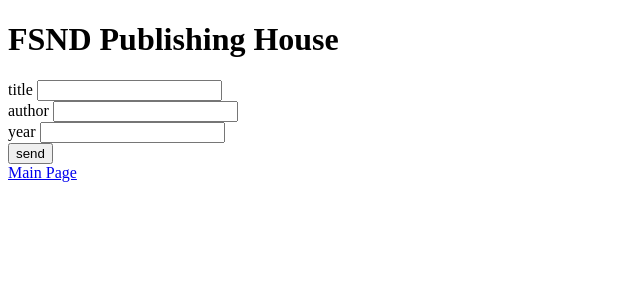
After one commit to cavilosa/Publishing-House, a Flask app: template templates/forms/edit_book.html in a window 1280 px wide. The commit adds this page. Shown: the top 300 px of the page, without its empty margins (0-640 px from the left). Run offline with Flask 2, Linux system fonts and the light colour scheme; the template is opened without the code that fills it: values that come from a table or form of the project are taken from there, others are empty; parts of the project's set-up code (start-up, migrations or seed data) failed here and were passed over.

Commit message:
updates/edits a book by id

```diff
--- a/app.py
+++ b/app.py
@@ -1,11 +1,13 @@
 import os
 from flask import Flask, request, abort, jsonify, redirect, render_template, request, url_for, flash
+from flask.templating import render_template_string
 from flask_sqlalchemy import SQLAlchemy
 from urllib.parse import urlencode
 from flask_cors import CORS, cross_origin
 import json
 from dotenv import load_dotenv
-from models import db, setup_db,  Book, Author, authors_books, BookForm
+from models import db, setup_db,  Book, Author, authors_books
+from forms import BookForm, AuthorForm
 from auth.auth import AuthError, verify_decode_jwt, requires_auth
 from flask_migrate import Migrate
 # from .auth.auth import AuthError, requires_auth
@@ -134,6 +136,26 @@ def create_app(test_config=None):
         return render_template("pages/book.html", book=book, permissions=permissions)
 
 
+    @app.route("/books/<id>/edit", methods=["POST", "GET"])
+    @cross_origin()
+    @requires_auth("post:book")
+    def edit_book(payload, id):
+        book = Book.query.get(id)
+        permissions = payload["permissions"]
+        form = BookForm(obj=book)
+
+        if request.method == "POST":
+            form = BookForm(request.form, meta={'csrf': False})
+            book = Book.query.get(id)
+            form.populate_obj(book)
+
+            book.update()
+
+            return render_template("pages/book.html", book=book, permissions=permissions)
+
+        return render_template("forms/edit_book.html", form=form)
+
+
     @app.route("/authors", methods=["GET"])
     @cross_origin()
     @requires_auth("get:authors")
--- /dev/null
+++ b/forms.py
@@ -0,0 +1,14 @@
+from flask_wtf import FlaskForm
+from wtforms import StringField, TextAreaField, SubmitField, IntegerField
+from wtforms.validators import DataRequired, Email
+from wtforms.validators import InputRequired, AnyOf, URL
+
+class BookForm(FlaskForm):
+    title = StringField("title", validators=[DataRequired()])
+    author = StringField("author", validators=[DataRequired()])
+    year = IntegerField("year", validators=[DataRequired()])
+    send = SubmitField('send')
+
+class AuthorForm(FlaskForm):
+    name = StringField("name", validators=[DataRequired()])
+    send = SubmitField('send')
--- /dev/null
+++ b/templates/forms/edit_book.html
@@ -0,0 +1,21 @@
+{% extends 'layouts/main.html' %}
+{% block title %}EDIT BOOK{% endblock %}
+{% block content %}
+<form action="" method="post">
+    {{form.hidden_tag()}}
+
+    <div class="form-group m-5">
+        {{form.title.label()}}
+       {{form.title(class="form-control")}}
+    </div>
+    <div class="form-group m-5">
+        {{form.author.label()}}
+        {{form.author(class="form-control")}}
+    </div >
+    <div class="form-group m-5">
+        {{form.year.label()}}
+        {{form.year(class="form-control")}}
+    </div>
+    {{form.send(class="btn-lg btn-primary m-5")}}
+ </form>
+{% endblock content %}
--- a/templates/pages/book.html
+++ b/templates/pages/book.html
@@ -10,9 +10,9 @@
 </div>
 {% endif %}
 {% if "post:book" in permissions %}
-<a href="/edit_book/{{ book.id }}">Edit this book</a>
+<a href="/books/{{ book.id }}/edit">Edit this book</a>
 {% endif%}
 {% if "delete:book" in permissions %}
-<a href="/book/{{ book.id }}/delete">Delete this book</a>
+<a href="/books/{{ book.id }}/delete">Delete this book</a>
 {% endif %}
 {% endblock content %}
```
Also changed, not shown: models.py (+0 -9 lines).
